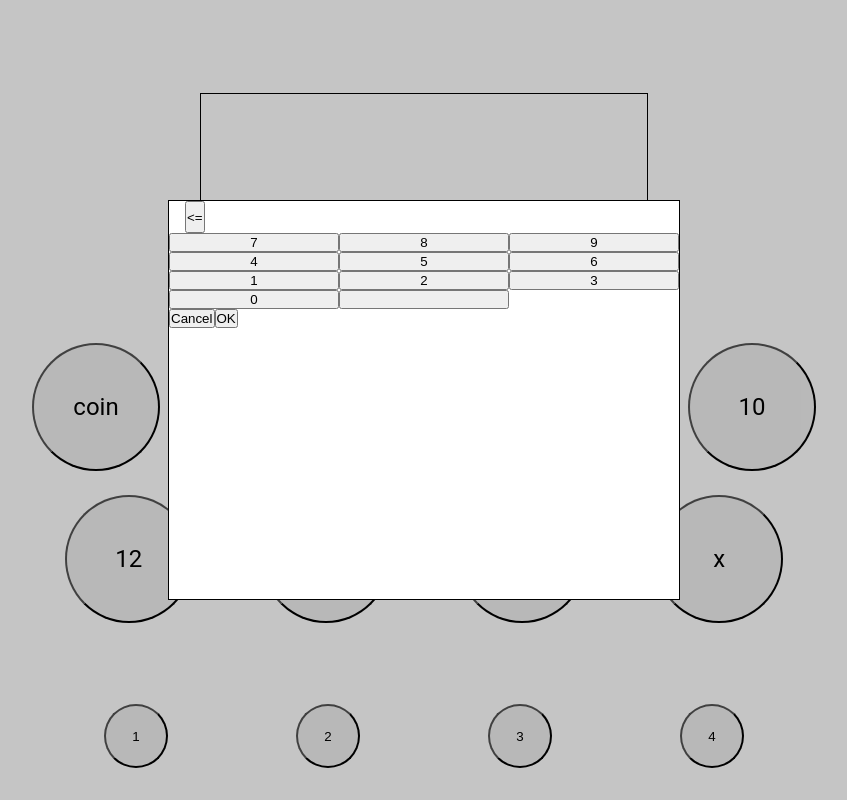
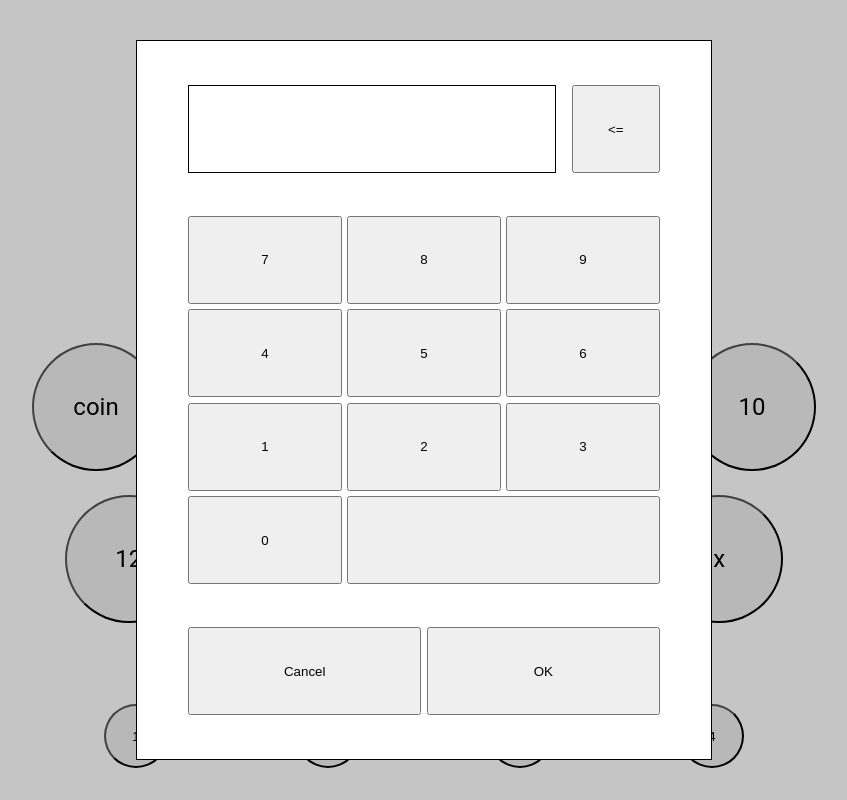
Before and after one commit to thirte3n/mtg, a React (Create React App) app in the folder client/: page / in a window 1280 px wide. Shown: the whole page, without its empty margins (216-1063 px from the left). Built offline with nearby package versions, Linux system fonts and the light colour scheme.

Commit message:
Add basic styling to dice modal component
Modify input buttons to make use of custom HTML attributes and use that to check for the value and to check if button is custom value or not

```diff
--- a/client/src/DiceModal.css
+++ b/client/src/DiceModal.css
@@ -21,20 +21,83 @@
 
 .dice-modal-container {
   position: relative;
+  background: #fff;
   border: 1px solid black;
-  height: 50vh;
-  width: 40vw;
-  background: #fff;
+  height: 70vh;
+  width: 80vw;
+  padding: 5.5vh 6vw;
+  display: flex;
+  flex-flow: column nowrap;
+  justify-content: space-between;
 }
 
 .dice-modal-display {
   display: flex;
   flex-flow: row nowrap;
-  height: 4vh;
-  padding: 0 1rem;
 }
 
-.dice-modal-buttons {
+.dice-modal-display-input {
+  border: 1px solid black;
+  flex: 1 1;
+  margin-right: 1vh;
+  height: 7.5vh;
+  padding-left: 2vw;
+  display: flex;
+  align-items: center;
+}
+
+.dice-modal-display-btn {
+  flex-basis: 7.5vh;
+  margin-left: 1vh;
+}
+
+.dice-modal-input {
   display: grid;
   grid-template: 1fr 1fr 1fr 1fr / 1fr 1fr 1fr;
+  grid-gap: 0.7vh;
 }
+
+.dice-modal-submit-buttons {
+  display: flex;
+  justify-content: space-between;
+}
+
+.btn-dice-modal {
+  height: 7.5vh;
+}
+
+.btn-prev-value {
+  grid-area: 4 / 2 / 5 / 4;
+}
+
+.btn-dice-modal-end {
+  flex: 1 1;
+}
+
+.btn-dice-modal-cancel {
+  margin-right: 0.35vh;
+}
+
+.btn-dice-modal-submit {
+  margin-left: 0.35vh;
+}
+
+@media (orientation: landscape) {
+  .dice-modal-container {
+    height: 90vh;
+    width: 45vw;
+    padding: 5.5vh 4vw;
+  }
+
+  .dice-modal-display-input {
+    height: 11vh;
+  }
+
+  .dice-modal-display-btn {
+    flex-basis: 11vh;
+  }
+
+  .btn-dice-modal {
+    height: 11vh;
+  }
+}
--- a/client/src/components/counter/DiceModal.js
+++ b/client/src/components/counter/DiceModal.js
@@ -1,5 +1,5 @@
 import React, { useState } from 'react';
-import DiceModalButtons from './DiceModalButtons';
+import DiceModalInput from './DiceModalInput';
 import DiceModalDisplay from './DiceModalDisplay';
 import DiceModalSubmitButtons from './DiceModalSubmitButtons';
 import '../../DiceModal.css';
@@ -32,7 +32,7 @@ const DiceModal = ({ setDiceRoll, modal, setModal }) => {
         }`}
       >
         <DiceModalDisplay value={value} setValue={setValue} />
-        <DiceModalButtons
+        <DiceModalInput
           value={value}
           setValue={setValue}
           prevValue={prevValue}
--- a/client/src/components/counter/DiceModalButtons.js
+++ /dev/null
@@ -1,27 +0,0 @@
-import React from 'react';
-
-const DiceModalButtons = ({ value, setValue, prevValue }) => {
-  const handleClick = (e) => {
-    const newInput = e.target.textContent;
-    const newValue = value + newInput;
-    setValue(newValue);
-  };
-
-  return (
-    <div className="dice-modal-buttons">
-      <button onClick={handleClick}>7</button>
-      <button onClick={handleClick}>8</button>
-      <button onClick={handleClick}>9</button>
-      <button onClick={handleClick}>4</button>
-      <button onClick={handleClick}>5</button>
-      <button onClick={handleClick}>6</button>
-      <button onClick={handleClick}>1</button>
-      <button onClick={handleClick}>2</button>
-      <button onClick={handleClick}>3</button>
-      <button onClick={handleClick}>0</button>
-      <button onClick={handleClick}>{prevValue}</button>
-    </div>
-  );
-};
-
-export default DiceModalButtons;
--- a/client/src/components/counter/DiceModalDisplay.js
+++ b/client/src/components/counter/DiceModalDisplay.js
@@ -8,8 +8,13 @@ const DiceModalDisplay = ({ value, setValue }) => {
 
   return (
     <div className="dice-modal-display">
-      <p>{value}</p>
-      <button onClick={removeLastDigit}>{'<='}</button>
+      <p className="dice-modal-display-input">{value}</p>
+      <button
+        className="btn-dice-modal dice-modal-display-btn"
+        onClick={removeLastDigit}
+      >
+        {'<='}
+      </button>
     </div>
   );
 };
--- /dev/null
+++ b/client/src/components/counter/DiceModalInput.js
@@ -0,0 +1,107 @@
+import React from 'react';
+
+const DiceModalInput = ({ value, setValue, prevValue }) => {
+  const handleClick = (e) => {
+    const inputData = e.target.dataset.btnValue;
+    const isCustomValue = inputData.length === 1 ? false : true;
+    const newInput = !isCustomValue ? inputData : e.target.textContent;
+
+    // Prevents pressing button if prevValue is null
+    if (newInput === '') {
+      return;
+    }
+
+    // Change input value to prevValue instead of appending prevValue to the input value every time the prevValue button is pressed
+    // Prevents conflict with prevValue button being same value as regular buttons by checking if button pressed is custom value (i.e. prevValue button)
+    if (newInput === prevValue && isCustomValue) {
+      return setValue(prevValue);
+    }
+
+    const newValue = value + newInput;
+    setValue(newValue);
+  };
+
+  return (
+    <div className="dice-modal-input">
+      <button
+        data-btn-value="7"
+        onClick={handleClick}
+        className="btn-dice-modal"
+      >
+        7
+      </button>
+      <button
+        data-btn-value="8"
+        onClick={handleClick}
+        className="btn-dice-modal"
+      >
+        8
+      </button>
+      <button
+        data-btn-value="9"
+        onClick={handleClick}
+        className="btn-dice-modal"
+      >
+        9
+      </button>
+      <button
+        data-btn-value="4"
+        onClick={handleClick}
+        className="btn-dice-modal"
+      >
+        4
+      </button>
+      <button
+        data-btn-value="5"
+        onClick={handleClick}
+        className="btn-dice-modal"
+      >
+        5
+      </button>
+      <button
+        data-btn-value="6"
+        onClick={handleClick}
+        className="btn-dice-modal"
+      >
+        6
+      </button>
+      <button
+        data-btn-value="1"
+        onClick={handleClick}
+        className="btn-dice-modal"
+      >
+        1
+      </button>
+      <button
+        data-btn-value="2"
+        onClick={handleClick}
+        className="btn-dice-modal"
+      >
+        2
+      </button>
+      <button
+        data-btn-value="3"
+        onClick={handleClick}
+        className="btn-dice-modal"
+      >
+        3
+      </button>
+      <button
+        data-btn-value="0"
+        onClick={handleClick}
+        className="btn-dice-modal"
+      >
+        0
+      </button>
+      <button
+        data-btn-value="prev-value"
+        onClick={handleClick}
+        className="btn-dice-modal btn-prev-value"
+      >
+        {prevValue}
+      </button>
+    </div>
+  );
+};
+
+export default DiceModalInput;
--- a/client/src/components/counter/DiceModalSubmitButtons.js
+++ b/client/src/components/counter/DiceModalSubmitButtons.js
@@ -23,8 +23,18 @@ const DiceModalSubmitButtons = ({
 
   return (
     <div className="dice-modal-submit-buttons">
-      <button onClick={closeModal}>Cancel</button>
-      <button onClick={handleSubmit}>OK</button>
+      <button
+        className="btn-dice-modal btn-dice-modal-end btn-dice-modal-cancel"
+        onClick={closeModal}
+      >
+        Cancel
+      </button>
+      <button
+        className="btn-dice-modal btn-dice-modal-end btn-dice-modal-submit"
+        onClick={handleSubmit}
+      >
+        OK
+      </button>
     </div>
   );
 };
```
Also changed, not shown: 1 other file (tests, documents, lock files or other folders).
